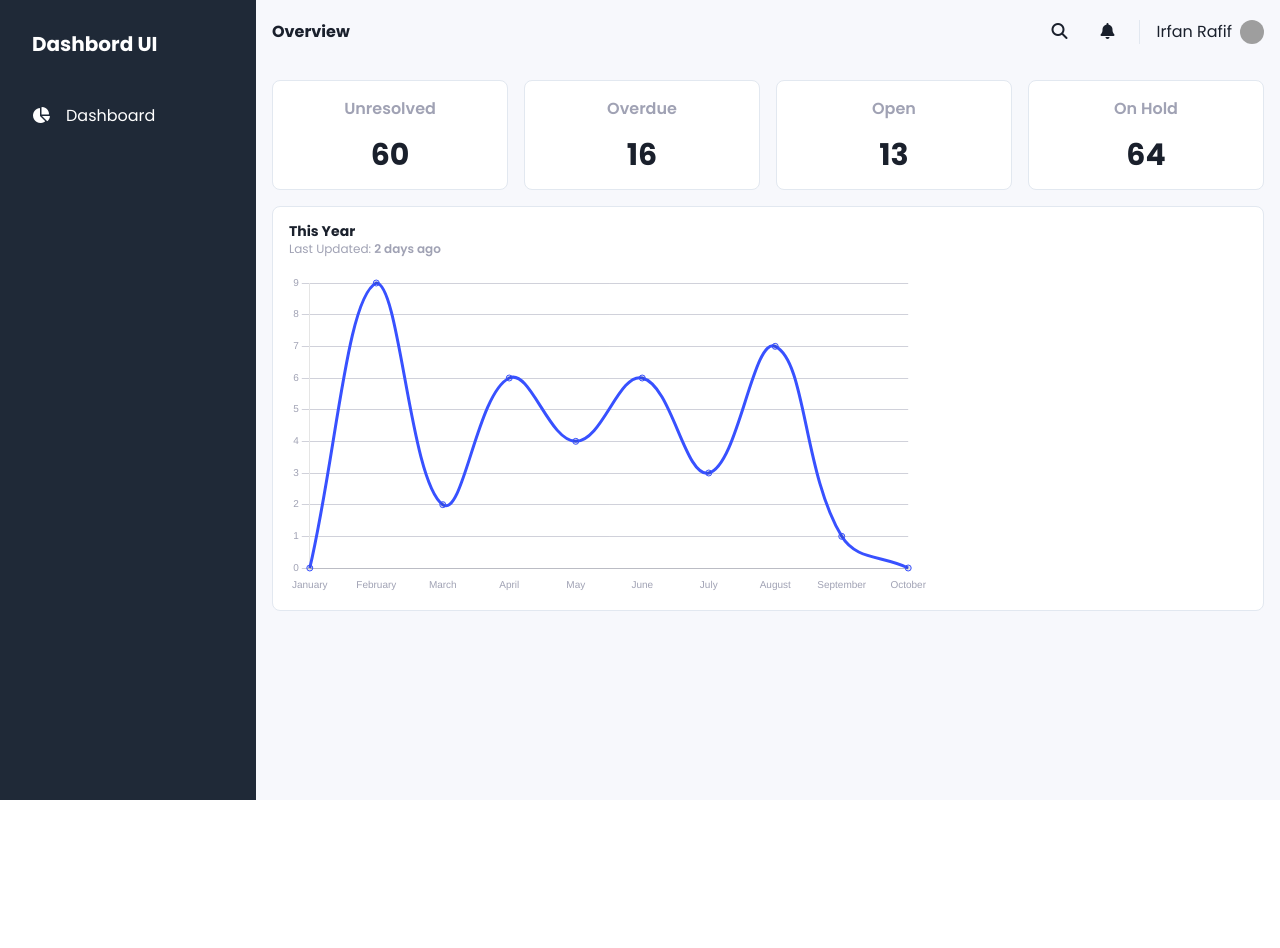
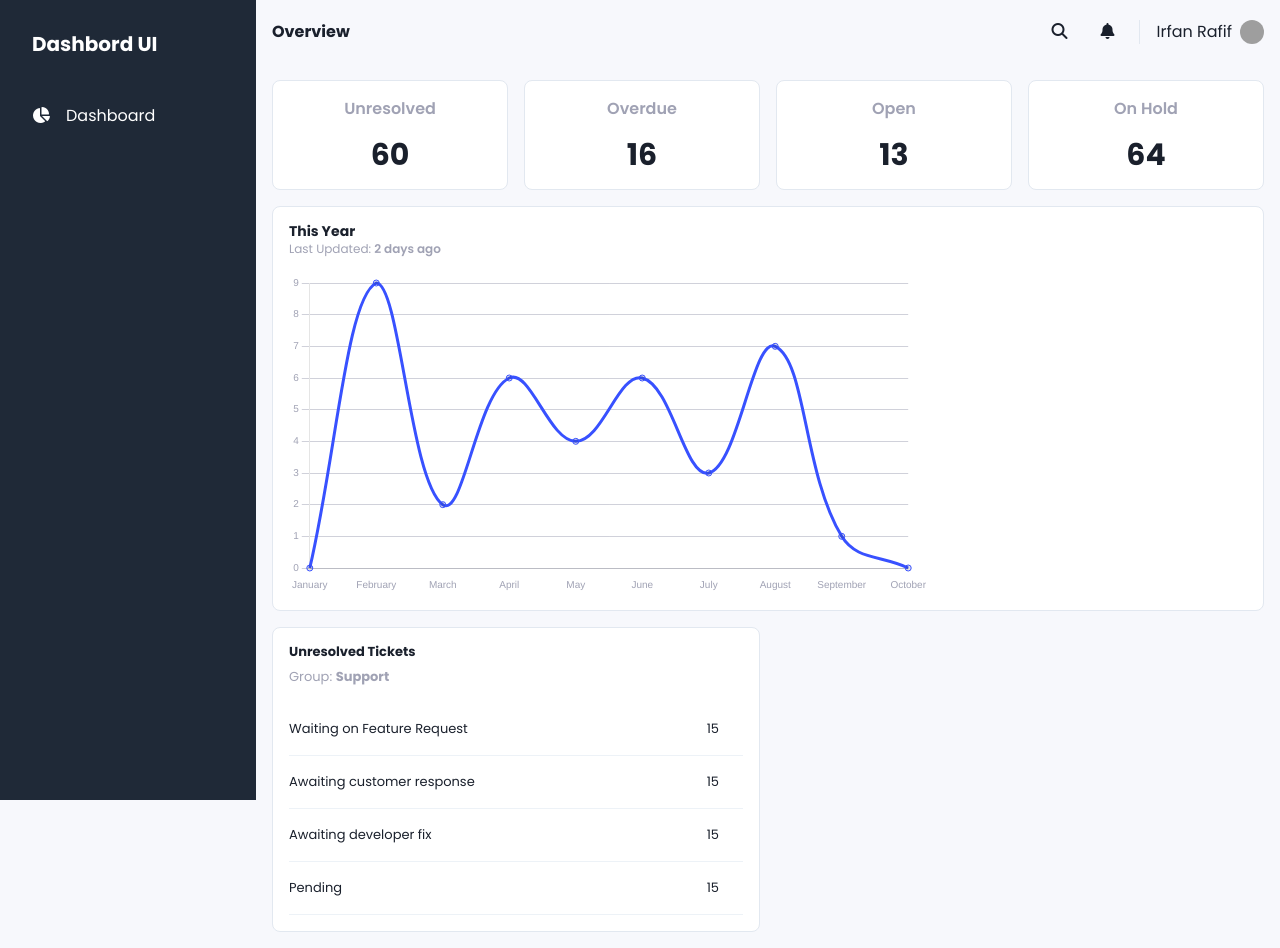
Before and after one commit to mirfanrafif/dashboard-template, a Next.js app: page / in a window 1280 px wide. Before the commit the page ends 800 px from the top, so only its background shows below. Built offline with nearby package versions, Linux system fonts and the light colour scheme; grey boxes are pictures that could not be loaded.

Commit message:
unresolved table

```diff
--- /dev/null
+++ b/src/features/components/UnresolvedTicketSection/UnresolvedTicketSection.module.css
@@ -0,0 +1,7 @@
+.tableBody > tr > td:last-child {
+  text-align: right;
+}
+
+.tableBody > tr > td:first-child {
+  padding-left: 0px;
+}
--- /dev/null
+++ b/src/features/components/UnresolvedTicketSection/UnresolvedTicketSection.tsx
@@ -0,0 +1,48 @@
+import Section from "@/features/components/Section/Section";
+import {
+  Heading,
+  Table,
+  Tbody,
+  Td,
+  Text,
+  Th,
+  Thead,
+  Tr,
+} from "@chakra-ui/react";
+import React from "react";
+
+import styles from "./UnresolvedTicketSection.module.css";
+
+const UnresolvedTicketSection = () => {
+  return (
+    <Section className="col-span-2">
+      <Heading fontSize={"small"}>Unresolved Tickets</Heading>
+      <Text fontSize={"small"} color={"var(--neutrals-grey)"} className="mt-2">
+        Group: <b>Support</b>
+      </Text>
+
+      <Table fontSize={"small"} className="mt-4">
+        <Tbody className={styles.tableBody}>
+          <Tr>
+            <Td>Waiting on Feature Request</Td>
+            <Td>15</Td>
+          </Tr>
+          <Tr>
+            <Td>Awaiting customer response</Td>
+            <Td>15</Td>
+          </Tr>
+          <Tr>
+            <Td>Awaiting developer fix</Td>
+            <Td>15</Td>
+          </Tr>
+          <Tr>
+            <Td>Pending</Td>
+            <Td>15</Td>
+          </Tr>
+        </Tbody>
+      </Table>
+    </Section>
+  );
+};
+
+export default UnresolvedTicketSection;
--- a/src/features/pages/DashboardPage/DashboardPage.tsx
+++ b/src/features/pages/DashboardPage/DashboardPage.tsx
@@ -3,6 +3,7 @@ import React from "react";
 import styles from "./DashboardPage.module.css";
 import CountSummary from "@/features/components/CountSummary/CountSummary";
 import ChartSection from "@/features/components/ChartSection/ChartSection";
+import UnresolvedTicketSection from "@/features/components/UnresolvedTicketSection/UnresolvedTicketSection";
 
 const DashboardPage = () => {
   return (
@@ -14,6 +15,8 @@ const DashboardPage = () => {
         <CountSummary title="On Hold" count={64} />
 
         <ChartSection />
+
+        <UnresolvedTicketSection />
       </div>
     </div>
   );
```
